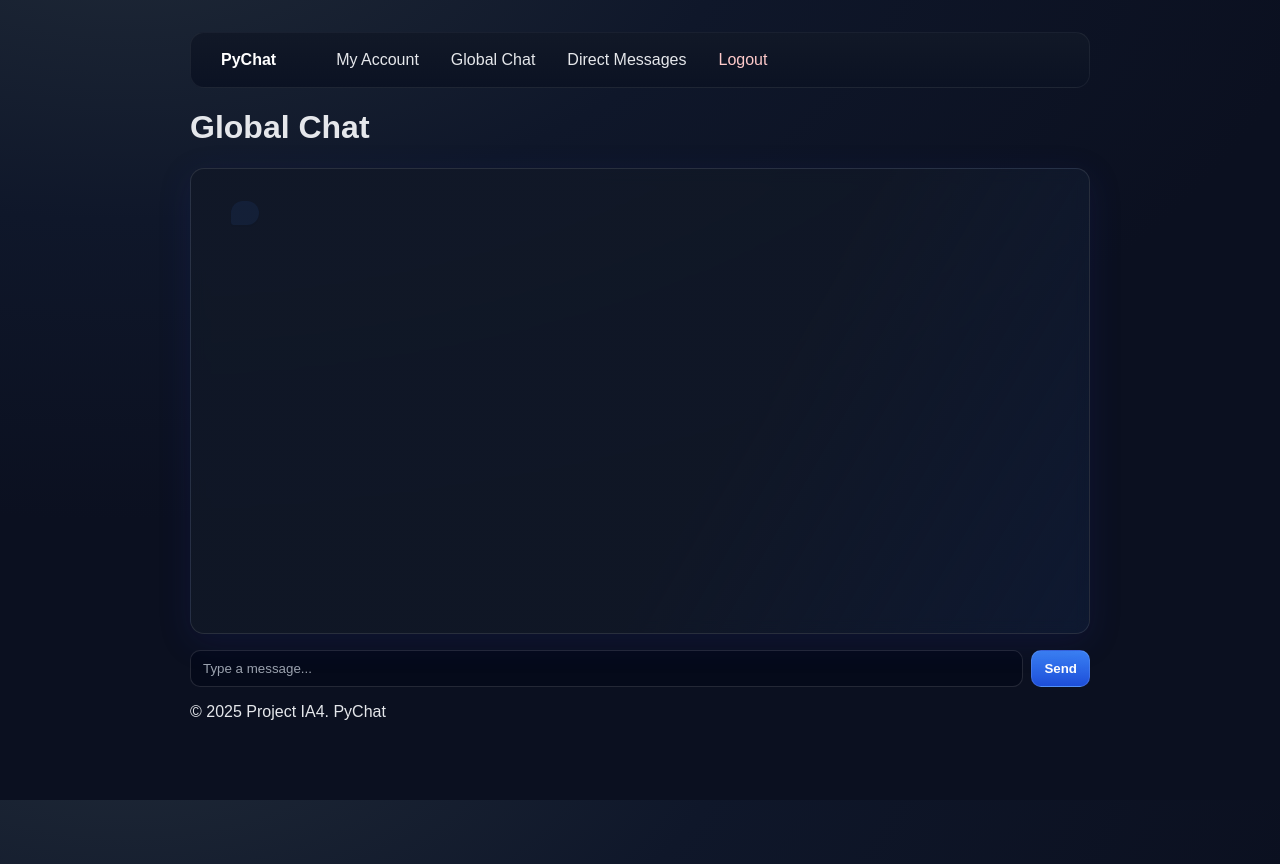
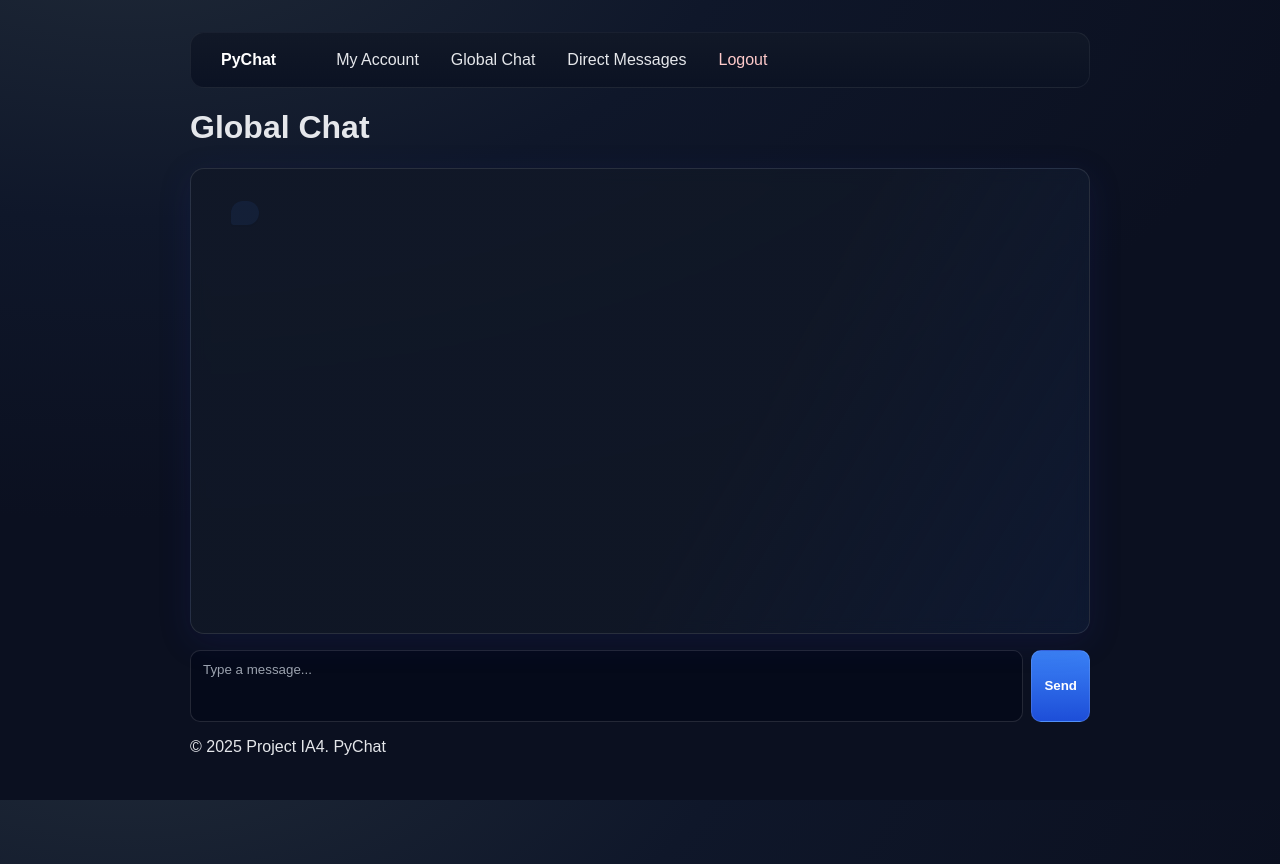
Before and after one commit to lucasserban/PyChat, a Flask app: template templates/index.html in a window 1280 px wide. Run offline with Flask 3, Linux system fonts and the light colour scheme; tables that the repository leaves empty hold one stand-in row (values such as "Sample post"); the template is opened without the code that fills it: values that come from a table or form of the project are taken from there, most other values are stand-ins (such as "Sample title", 1, 10 or a date in 2020); some libraries are stand-ins or nearby versions.

Commit message:
Fix add new line functionality for the buble on global chat
Signed-off-by: Neacsa Leonard <leonardneacsa2005@gmail.com>

```diff
--- a/static/css/index.css
+++ b/static/css/index.css
@@ -131,6 +131,11 @@ body {
     border-bottom-left-radius: 4px;
 }
 
+.msg-text {
+    white-space: pre-wrap;  /* Aici e locul corect: afectează doar textul */
+    word-wrap: break-word;
+}
+
 /* Stil pentru numele expeditorului (doar la mesajele primite) */
 .sender-name {
     font-size: 0.85em;
@@ -166,22 +171,29 @@ body {
      gap:8px;
 }
 
-input[type="text"]{
-    flex:1;
-    padding:10px 12px;
+#controls textarea {
+    flex: 1;
+    padding: 10px 12px;
     border-radius: 10px;
     border: 1px solid rgba(255,255,255,0.12);
     background: rgba(3, 6, 23, 0.55);
     color: var(--text);
     outline: none;
     transition: border-color 160ms ease, box-shadow 160ms ease, background 160ms ease;
+
+    /* MODIFICĂRI PENTRU SCROLL ȘI DIMENSIUNE FIXĂ */
+    resize: none;        /* Ascunde colțul de tragere */
+    height: 50px;        /* Înălțime fixă (poți pune 44px sau 60px după preferință) */
+    overflow-y: auto;    /* Activează bara de scroll verticală */
+    font-family: inherit;
+    line-height: 1.4;
 }
 
-input[type="text"]::placeholder {
+#controls textarea::placeholder {
     color: var(--muted);
 }
 
-input[type="text"]:focus {
+#controls textarea:focus {
     border-color: var(--primary);
     box-shadow: 0 0 0 4px var(--ring);
     background: rgba(6, 10, 30, 0.7);
--- a/static/js/index.js
+++ b/static/js/index.js
@@ -15,14 +15,11 @@ socket.on('connect', () => {
 function appendMessage(data) {
     if (!chatContainer) return;
 
-    // Verificăm dacă mesajul este al meu
     const isMe = data.username === window.currentUsername;
 
     const div = document.createElement('div');
-    // Setăm clasa pentru aliniere (dreapta pt mine, stânga pt alții)
     div.className = isMe ? 'msg-bubble msg-sent' : 'msg-bubble msg-received';
 
-    // Dacă mesajul este de la altcineva, adăugăm numele deasupra textului
     if (!isMe) {
         const nameDiv = document.createElement('div');
         nameDiv.className = 'sender-name';
@@ -35,8 +32,12 @@ function appendMessage(data) {
         div.appendChild(nameDiv);
     }
 
-    // Adăugăm textul mesajului
-    div.appendChild(document.createTextNode(data.msg));
+    // MODIFICARE: Creăm un div separat pentru text
+    const textDiv = document.createElement('div');
+    textDiv.className = 'msg-text';
+    textDiv.innerText = data.msg; // Folosim innerText pentru a interpreta corect \n
+
+    div.appendChild(textDiv);
 
     chatContainer.appendChild(div);
     chatContainer.scrollTop = chatContainer.scrollHeight;
@@ -70,9 +71,18 @@ function sendMessage() {
     msgInput.value = '';
 }
 
-if (sendBtn) {
+if (sendBtn && msgInput) {
     sendBtn.addEventListener('click', sendMessage);
+
     msgInput.addEventListener('keydown', e => {
-        if(e.key === 'Enter') sendMessage();
+        // Dacă apeși Enter FĂRĂ Shift -> Trimite mesajul
+        if(e.key === 'Enter' && !e.shiftKey) {
+            e.preventDefault();
+            sendMessage();
+            // Nu mai este nevoie să resetăm înălțimea, ea fiind fixă din CSS
+        }
+        // Shift+Enter va funcționa normal (rând nou + scroll)
     });
+
+    // AM ȘTERS evenimentul 'input' care modifica this.style.height
 }
--- a/templates/index.html
+++ b/templates/index.html
@@ -9,7 +9,6 @@
     <div id="chat">
         {% for msg in history %}
             <div class="msg-bubble {{ 'msg-sent' if msg.username == username else 'msg-received' }}">
-                {# Afișăm numele doar dacă mesajul este de la altcineva #}
                 {% if msg.username != username %}
                     <div class="sender-name">
                         <a href="{{ url_for('profile', username=msg.username) }}">
@@ -17,12 +16,12 @@
                         </a>
                     </div>
                 {% endif %}
-                {{ msg.msg }}
+                <div class="msg-text">{{ msg.msg }}</div>
             </div>
-    {% endfor %}
-  </div>
-  <div id="controls">
-    <input id="message" type="text" placeholder="Type a message..." autocomplete="off" />
+        {% endfor %}
+    </div>
+<div id="controls">
+    <textarea id="message" placeholder="Type a message..." rows="1"></textarea>
     <button id="send">Send</button>
   </div>
 
```
